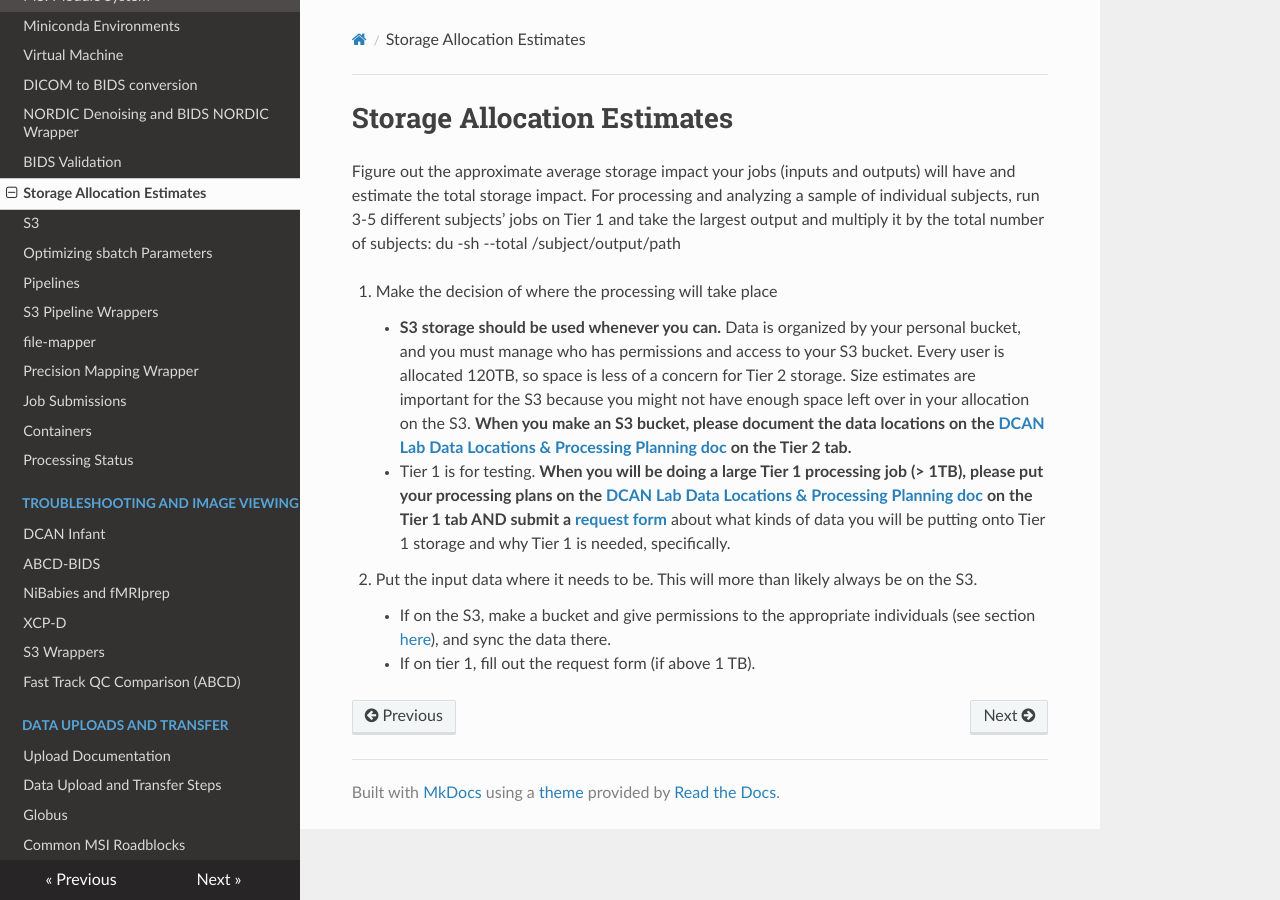
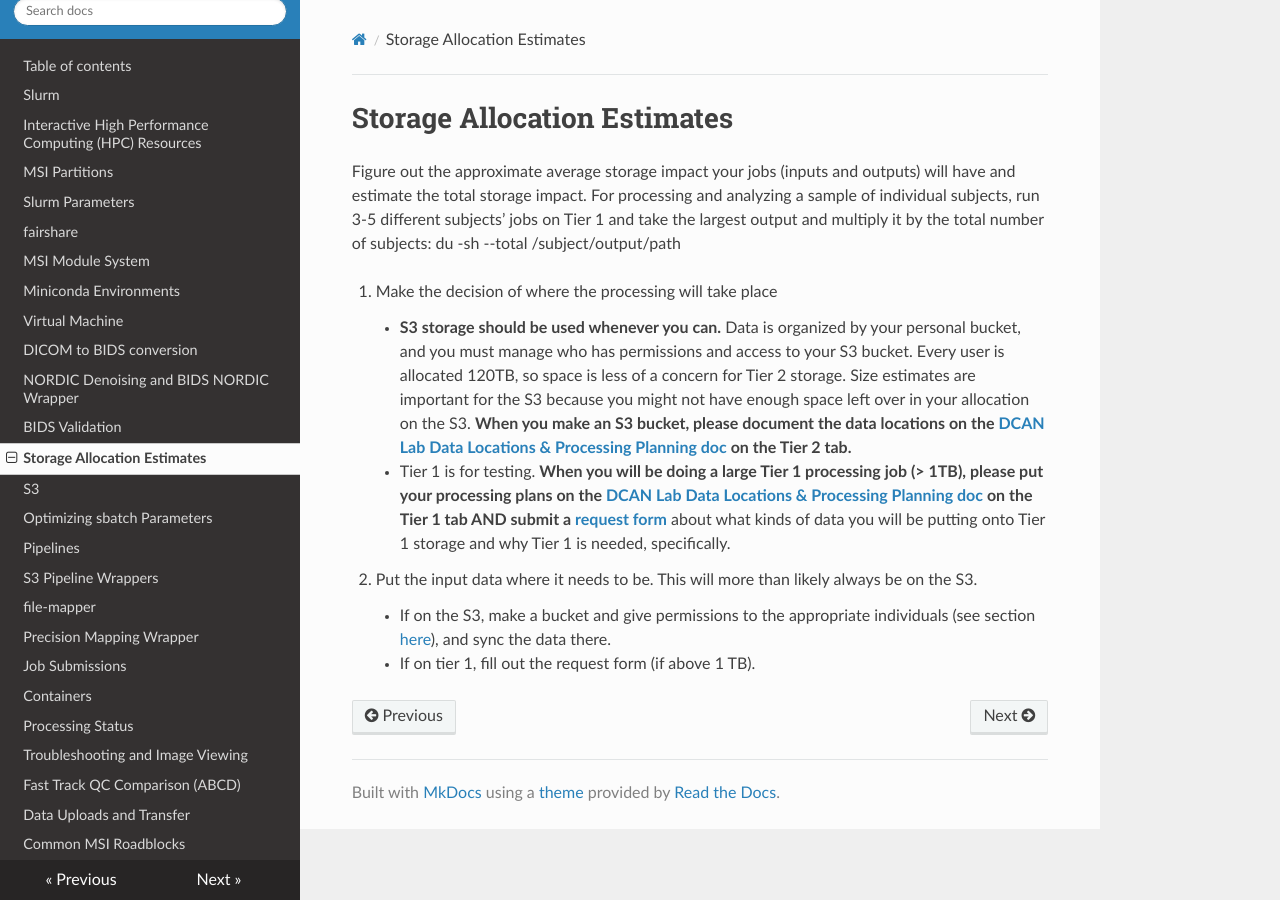
Before and after one commit to DCAN-Labs/cdni-brain, an MkDocs documentation site: the page built from docs/storage.md, in a window 1280 px wide. Built offline with MkDocs 1.6.1, drawn with Linux system fonts in a browser that asks for light colours; nearby versions of some CDN libraries.

Commit message:
fixed relative links

```diff
--- a/docs/storage.md
+++ b/docs/storage.md
@@ -10,6 +10,6 @@ Figure out the approximate average storage impact your jobs (inputs and outputs)
 
 17. Put the input data where it needs to be. This will more than likely always be on the S3.
 
-    - If on the S3, make a bucket and give permissions to the appropriate individuals (see section [here](#14-s3)), and sync the data there.
+    - If on the S3, make a bucket and give permissions to the appropriate individuals (see section [here](s3.md)), and sync the data there.
 
     - If on tier 1, fill out the request form (if above 1 TB).
--- a/mkdocs.yml
+++ b/mkdocs.yml
@@ -8,9 +8,7 @@ nav:
   - Slurm: slurm.md
   - Interactive High Performance Computing (HPC) Resources: hpc.md
   - MSI Partitions: partitions.md
-  - Slurm Parameters:
-    - sbatch: sbatch.md
-    - srun: srun.md
+  - Slurm Parameters: slurm-params.md
   - fairshare: fairshare.md
   - MSI Module System: modules.md
   - Miniconda Environments: miniconda.md
@@ -28,15 +26,7 @@ nav:
   - Job Submissions: jobs.md
   - Containers: containers.md
   - Processing Status: status.md
-  - Troubleshooting and Image Viewing:
-    - DCAN Infant: infant-trouble.md
-    - ABCD-BIDS: abcd-trouble.md
-    - NiBabies and fMRIprep: niprep-trouble.md
-    - XCP-D: xcpd-trouble.md
-    - S3 Wrappers: s3-trouble.md
+  - Troubleshooting and Image Viewing: troubleshooting.md
   - Fast Track QC Comparison (ABCD): fasttrack.md
-  - Data Uploads and Transfer:
-    - Upload Documentation: upload.md
-    - Data Upload and Transfer Steps: steps.md
-    - Globus: globus.md
+  - Data Uploads and Transfer: uploads.md
   - Common MSI Roadblocks: roadblocks.md
```
Also changed, not shown: docs/bids.md (+1 -1 lines), docs/optimizing.md (+1 -1 lines), docs/pipelines.md (+6 -6 lines), docs/slurm-params.md (added, +5 -0 lines), docs/troubleshooting.md (added, +11 -0 lines), docs/uploads.md (added, +7 -0 lines).
